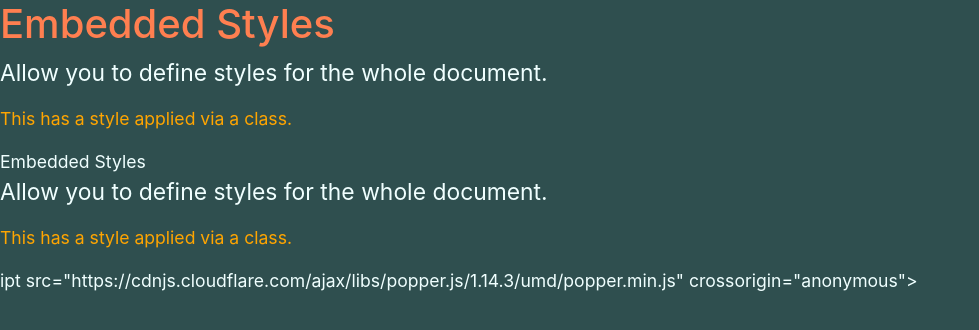
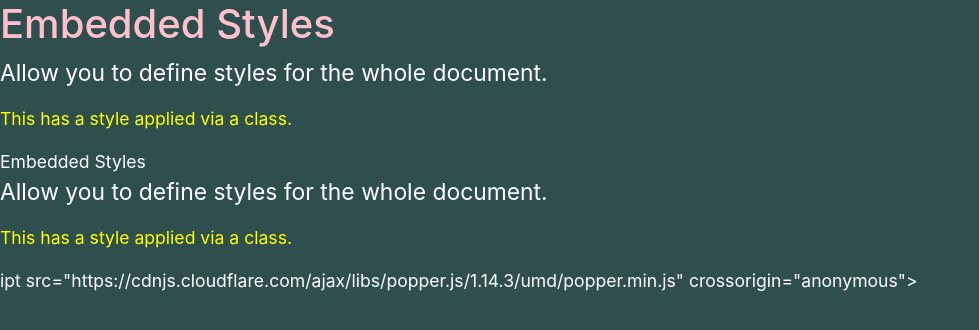
Before and after one commit to riantsoafalimanana/github-flow, a plain HTML site: page index.html in a window 1280 px wide. Shown: the whole page, without its empty margins (0-979 px from the left). Drawn offline with nearby package versions, Linux system fonts and the light colour scheme.

Commit message:
color changed

```diff
--- a/index.html
+++ b/index.html
@@ -9,17 +9,17 @@
     <style>
         body {
             background-color: darkslategrey;
-            color: azure;
+            color: white;
             font-size: 1.1em;
         }
         h1 {
-            color: coral;
+            color: pink;
         }
         #intro {
             font-size: 1.3em;
         }
         .colorful {
-            color: orange;
+            color: yellow;
         }
     </style>
   </head>
```
